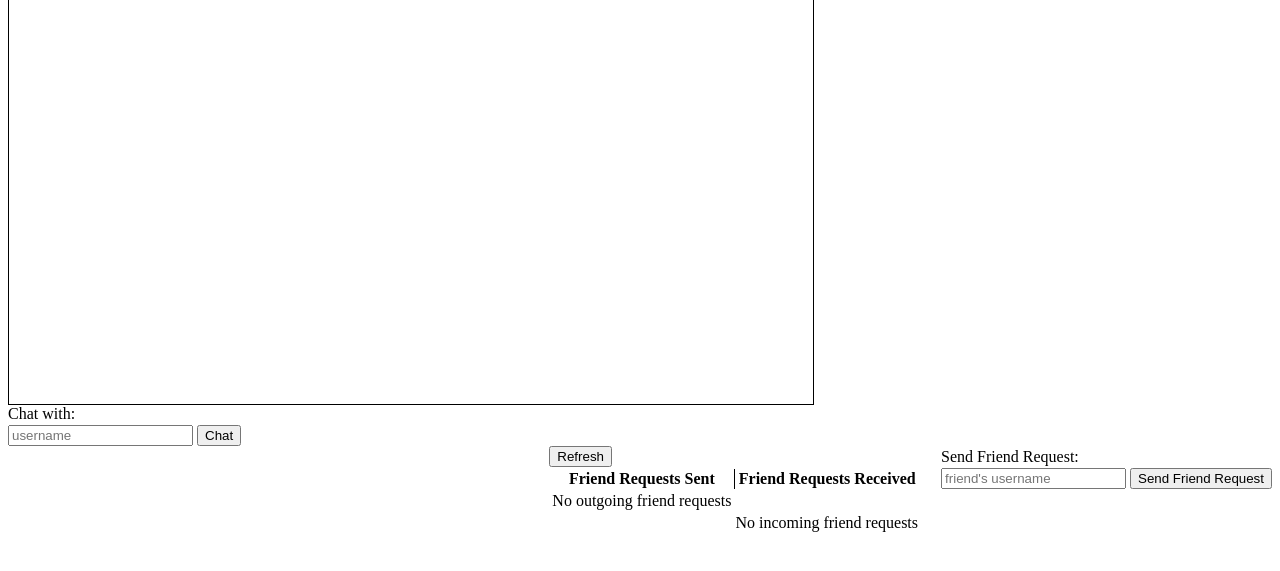
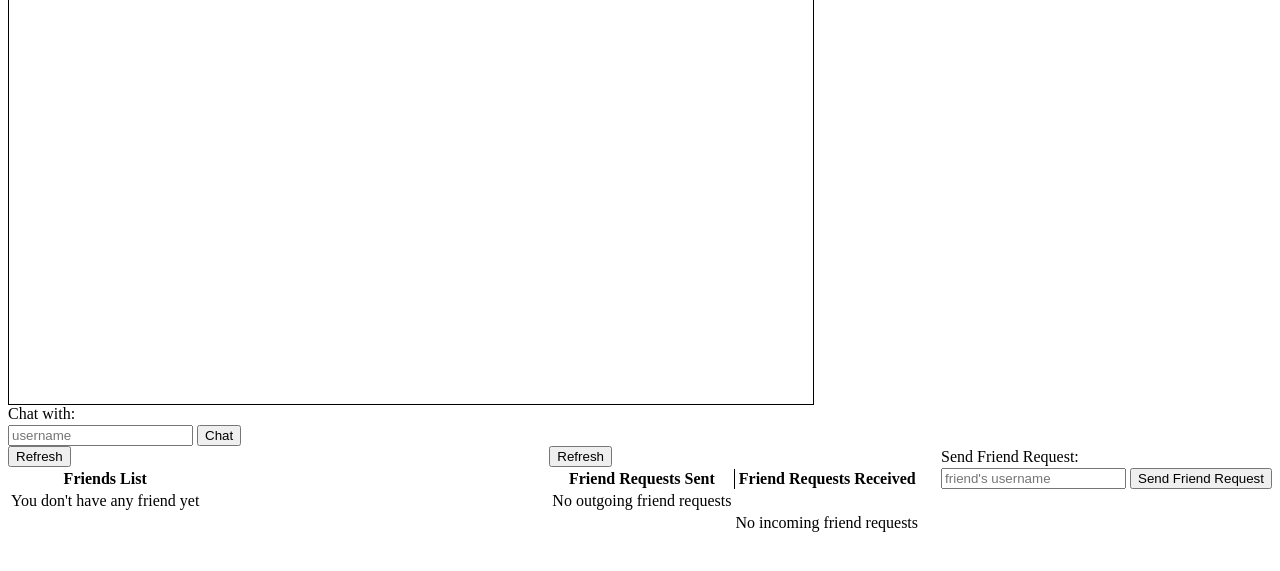
Before and after one commit to BlindTerran/MessagingApplication-Python, a Flask app: template templates/home.jinja in a window 1280 px wide. Shown: the part 140-711 px from the top of the page. Run offline with Flask 3, Linux system fonts and the light colour scheme; the template is opened without the code that fills it, so the values that code supplies are empty.

Commit message:
[FEAT] friend list
Now a friend list is added to user's home page. File change log:
home.jinja: a new table is added named Friends List. A refresh button to fetch new friend data from the server.
app.py: the serverside API endpoint is added to handle the display friend logic.
db.py: database API code added new method to fetch friendships from the database.

```diff
--- a/app.py
+++ b/app.py
@@ -141,5 +141,21 @@ def get_outgoing_friend_requests():
     outgoing_friendships_json = [f.to_dict() for f in outgoing_friendships]
     return jsonify(outgoing_friendships_json)
 
+@app.route("/get_friends", methods=["POST"])
+def get_friends():
+    username = request.json.get("username")
+    friendships = db.get_friends(username)
+    if not friendships:
+        return jsonify({"no_friends": True})
+    firends_json = []
+    for f in friendships:
+        if f.friend_id == username:
+            friend_name = f.user_id
+            firends_json.append({"friend_id": friend_name})
+        if f.user_id == username:
+            friend_name = f.friend_id
+            firends_json.append({"friend_id": friend_name})
+    return jsonify(firends_json)
+
 if __name__ == '__main__':
     socketio.run(app)
--- a/db.py
+++ b/db.py
@@ -88,3 +88,12 @@ def is_duplicate_friendship(username: str, friend_username: str):
             if f.status != "rejected":
                 return True
         return False
+
+# get all the friends of a user, a friend is a user that has accepted the friendship request
+def get_friends(username: str):
+    with Session(engine) as session:
+        friends = session.query(Friendship).filter(
+            ((Friendship.user_id == username) | (Friendship.friend_id == username)) &
+            (Friendship.status == "accepted")
+        ).all()
+        return friends
--- a/templates/home.jinja
+++ b/templates/home.jinja
@@ -77,7 +77,7 @@
         <button onclick="addFriend()">Send Friend Request</button>
     </section>
 
-    <!-- Friend list section -->
+    <!-- Friend request list section -->
     <div id="friend-requests-container">
         <button id="refresh">Refresh</button>
         <table id="friend-requests-table">
@@ -89,6 +89,21 @@
                 </tr>
             </thead>
             <tbody id="friend-requests">
+
+            </tbody>
+        </table>
+    </div>
+
+    <!-- Friends list section -->
+    <div id="friends-container">
+        <button id="refresh-friends">Refresh</button>
+        <table id="friends-table">
+            <thead>
+                <tr>
+                    <th>Friends List</th>
+                </tr>
+            </thead>
+            <tbody id="friends">
 
             </tbody>
         </table>
@@ -296,5 +311,29 @@
     // call refreshFriendRequests when the page loads to refresh the friend requests
     $(document).ready(refreshFriendRequests);
 
+    async function refreshFriends() {
+        let friendsURL = "{{ url_for('get_friends') }}";
+        let res = await axios.post(friendsURL, { username: Cookies.get('username') });
+
+        let table = $("#friends");
+        table.empty();
+
+        if (res.data.no_friends) {
+            let row = $(`<tr><td>You don't have any friend yet</td></tr>`);
+            table.append(row);
+        } else {
+            for (let friend of res.data) {
+                let row = $(`<tr><td>${friend.friend_id}</td></tr>`);
+                table.append(row);
+            }
+        }
+    }
+
+    $("#refresh-friends").click(refreshFriends);
+    $(document).ready(refreshFriends);
+
+
+
+
 </script>
 {% endblock %}
```
